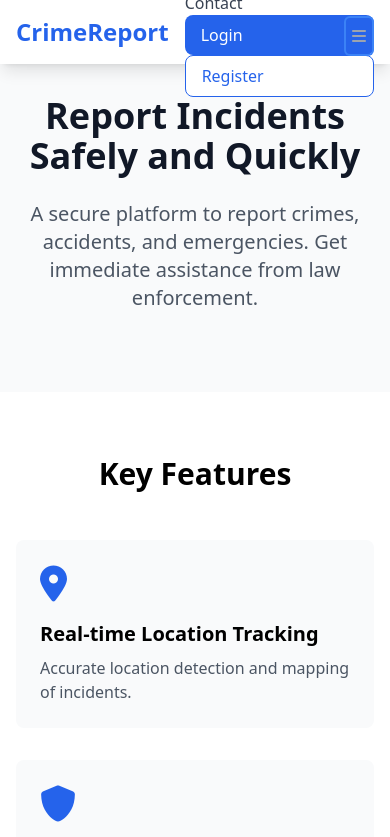
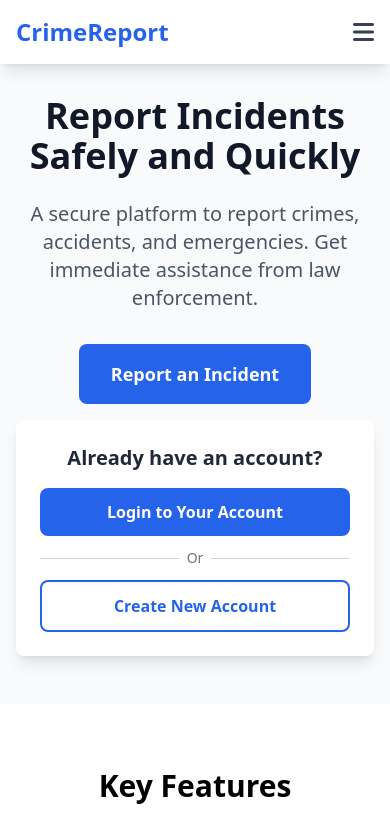
Before and after one commit to Vedant-spec/WEB-CRIMINATIVE, a plain HTML site: page index.html in a window 390 px wide. Both pictures are taken after a click on the button 359 px from the left and 36 px from the top of the page. Shown: the top 837 px of the page. Drawn offline with nearby package versions, Linux system fonts and the light colour scheme.

Commit message:
third commit

```diff
--- a/index.html
+++ b/index.html
@@ -16,13 +16,26 @@
                 <div class="flex items-center">
                     <a href="#" class="text-2xl font-bold text-blue-600">CrimeReport</a>
                 </div>
+                <!-- Mobile menu button -->
+                <div class="md:hidden">
+                    <button id="mobile-menu-button" class="text-gray-700 hover:text-blue-600 focus:outline-none">
+                        <i class="fas fa-bars text-2xl"></i>
+                    </button>
+                </div>
+                <!-- Desktop menu -->
                 <div class="hidden md:flex items-center space-x-4">
                     <a href="#features" class="text-gray-700 hover:text-blue-600">Features</a>
                     <a href="#about" class="text-gray-700 hover:text-blue-600">About</a>
                     <a href="#contact" class="text-gray-700 hover:text-blue-600">Contact</a>
-                    <a href="login.html" class="bg-blue-600 text-white px-4 py-2 rounded-lg hover:bg-blue-700">Login</a>
-                    <a href="register.html" class="bg-white text-blue-600 border border-blue-600 px-4 py-2 rounded-lg hover:bg-blue-50">Register</a>
                 </div>
+            </div>
+        </div>
+        <!-- Mobile menu -->
+        <div id="mobile-menu" class="hidden md:hidden bg-white border-t border-gray-200">
+            <div class="px-4 pt-2 pb-3 space-y-2">
+                <a href="#features" class="block px-3 py-2 text-gray-700 hover:text-blue-600 hover:bg-gray-50 rounded-md">Features</a>
+                <a href="#about" class="block px-3 py-2 text-gray-700 hover:text-blue-600 hover:bg-gray-50 rounded-md">About</a>
+                <a href="#contact" class="block px-3 py-2 text-gray-700 hover:text-blue-600 hover:bg-gray-50 rounded-md">Contact</a>
             </div>
         </div>
     </nav>
@@ -37,9 +50,33 @@
                 <p class="text-xl text-gray-600 mb-8 max-w-2xl mx-auto">
                     A secure platform to report crimes, accidents, and emergencies. Get immediate assistance from law enforcement.
                 </p>
-                <a href="report.html" class="bg-blue-600 text-white px-8 py-4 rounded-lg text-lg font-semibold hover:bg-blue-700 transition duration-300">
-                    Report an Incident
-                </a>
+                <div class="flex flex-col items-center space-y-4">
+                    <a href="report.html" class="bg-blue-600 text-white px-8 py-4 rounded-lg text-lg font-semibold hover:bg-blue-700 transition duration-300">
+                        Report an Incident
+                    </a>
+                    <!-- Auth Options Slide -->
+                    <div class="w-full max-w-md mt-8 p-6 bg-white rounded-lg shadow-lg transform transition-all duration-300 hover:shadow-xl">
+                        <div class="text-center mb-4">
+                            <h3 class="text-xl font-semibold text-gray-800">Already have an account?</h3>
+                        </div>
+                        <div class="flex flex-col space-y-3">
+                            <a href="login.html" class="w-full bg-blue-600 text-white px-6 py-3 rounded-lg text-center font-semibold hover:bg-blue-700 transition duration-300">
+                                Login to Your Account
+                            </a>
+                            <div class="relative">
+                                <div class="absolute inset-0 flex items-center">
+                                    <div class="w-full border-t border-gray-300"></div>
+                                </div>
+                                <div class="relative flex justify-center text-sm">
+                                    <span class="px-2 bg-white text-gray-500">Or</span>
+                                </div>
+                            </div>
+                            <a href="register.html" class="w-full bg-white text-blue-600 border-2 border-blue-600 px-6 py-3 rounded-lg text-center font-semibold hover:bg-blue-50 transition duration-300">
+                                Create New Account
+                            </a>
+                        </div>
+                    </div>
+                </div>
             </div>
         </div>
     </section>
--- a/js/app.js
+++ b/js/app.js
@@ -25,8 +25,10 @@ function checkAuth() {
         return;
     }
 
-    // Update UI based on auth status
-    updateAuthUI(isLoggedIn, currentUser);
+    // Only update UI for non-index pages or when logged in
+    if (currentPage !== 'index.html' || isLoggedIn) {
+        updateAuthUI(isLoggedIn, currentUser);
+    }
 }
 
 function updateAuthUI(isLoggedIn, currentUser) {
@@ -36,11 +38,18 @@ function updateAuthUI(isLoggedIn, currentUser) {
     const reportBtn = document.querySelector('a[href="report.html"]');
     const profileBtn = document.querySelector('a[href="profile.html"]');
     const historyBtn = document.querySelector('a[href="history.html"]');
+    const authButtons = document.querySelectorAll('.auth-buttons');
+    const currentPage = window.location.pathname.split('/').pop();
+
+    // Always show auth buttons on index page
+    if (currentPage === 'index.html' || currentPage === '') {
+        authButtons.forEach(btn => btn.style.display = 'flex');
+        return;
+    }
 
     if (isLoggedIn) {
         // Hide login/register buttons
-        if (loginBtn) loginBtn.style.display = 'none';
-        if (registerBtn) registerBtn.style.display = 'none';
+        authButtons.forEach(btn => btn.style.display = 'none');
 
         // Show authenticated user buttons
         if (logoutBtn) logoutBtn.style.display = 'block';
@@ -60,8 +69,7 @@ function updateAuthUI(isLoggedIn, currentUser) {
         }
     } else {
         // Show login/register buttons
-        if (loginBtn) loginBtn.style.display = 'block';
-        if (registerBtn) registerBtn.style.display = 'block';
+        authButtons.forEach(btn => btn.style.display = 'flex');
 
         // Hide authenticated user buttons
         if (logoutBtn) logoutBtn.style.display = 'none';
@@ -72,21 +80,44 @@ function updateAuthUI(isLoggedIn, currentUser) {
 }
 
 function initMobileMenu() {
-    const mobileMenuBtn = document.createElement('button');
-    mobileMenuBtn.className = 'md:hidden fixed top-4 right-4 z-50 p-2 rounded-md text-gray-400 hover:text-gray-500 hover:bg-gray-100 focus:outline-none focus:ring-2 focus:ring-inset focus:ring-blue-500';
-    mobileMenuBtn.innerHTML = '<i class="fas fa-bars"></i>';
+    const mobileMenuButton = document.getElementById('mobile-menu-button');
+    const mobileMenu = document.getElementById('mobile-menu');
 
-    const nav = document.querySelector('nav');
-    if (nav) {
-        nav.appendChild(mobileMenuBtn);
+    if (mobileMenuButton && mobileMenu) {
+        mobileMenuButton.addEventListener('click', () => {
+            const isOpen = mobileMenu.classList.contains('hidden');
+
+            // Toggle menu visibility
+            if (isOpen) {
+                mobileMenu.classList.remove('hidden');
+                mobileMenuButton.innerHTML = '<i class="fas fa-times text-2xl"></i>';
+                // Ensure auth buttons are visible in mobile menu
+                const mobileAuthButtons = mobileMenu.querySelector('.auth-buttons');
+                if (mobileAuthButtons) {
+                    mobileAuthButtons.style.display = 'block';
+                }
+            } else {
+                mobileMenu.classList.add('hidden');
+                mobileMenuButton.innerHTML = '<i class="fas fa-bars text-2xl"></i>';
+            }
+        });
+
+        // Close mobile menu when clicking outside
+        document.addEventListener('click', (e) => {
+            if (!mobileMenuButton.contains(e.target) && !mobileMenu.contains(e.target)) {
+                mobileMenu.classList.add('hidden');
+                mobileMenuButton.innerHTML = '<i class="fas fa-bars text-2xl"></i>';
+            }
+        });
+
+        // Close mobile menu when window is resized to desktop view
+        window.addEventListener('resize', () => {
+            if (window.innerWidth >= 768) { // md breakpoint
+                mobileMenu.classList.add('hidden');
+                mobileMenuButton.innerHTML = '<i class="fas fa-bars text-2xl"></i>';
+            }
+        });
     }
-
-    mobileMenuBtn.addEventListener('click', function() {
-        const menuItems = document.querySelector('nav .hidden');
-        if (menuItems) {
-            menuItems.classList.toggle('hidden');
-        }
-    });
 }
 
 function initFormValidation() {
```
